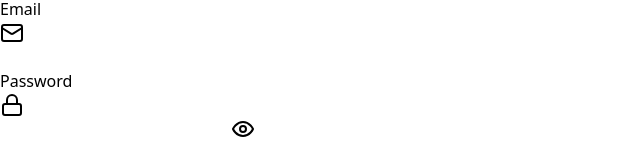
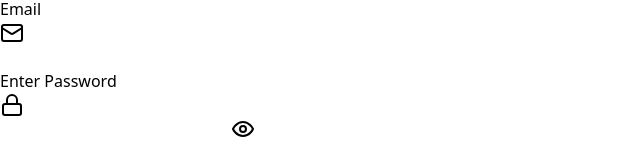
Before and after one commit to murthy30300/SlackToSurplus, a React (Vite) app in the folder frontend/: page / in a window 1280 px wide. Shown: the part 399-550 px from the top of the page, without its empty margins (0-640 px from the left). Built offline with nearby package versions, Linux system fonts and the light colour scheme.

Commit message:
Update Home.jsx

```diff
--- a/frontend/src/components/Home.jsx
+++ b/frontend/src/components/Home.jsx
@@ -246,7 +246,7 @@ const Home = () => {
 
               <div>
                 <label className="block text-sm font-medium text-[#4A4A4A] mb-2">
-                  Password
+                 Enter Password
                 </label>
                 <div className="relative">
                   <Lock className="absolute left-3 top-1/2 transform -translate-y-1/2 text-[#4A4A4A] w-5 h-5" />
```
